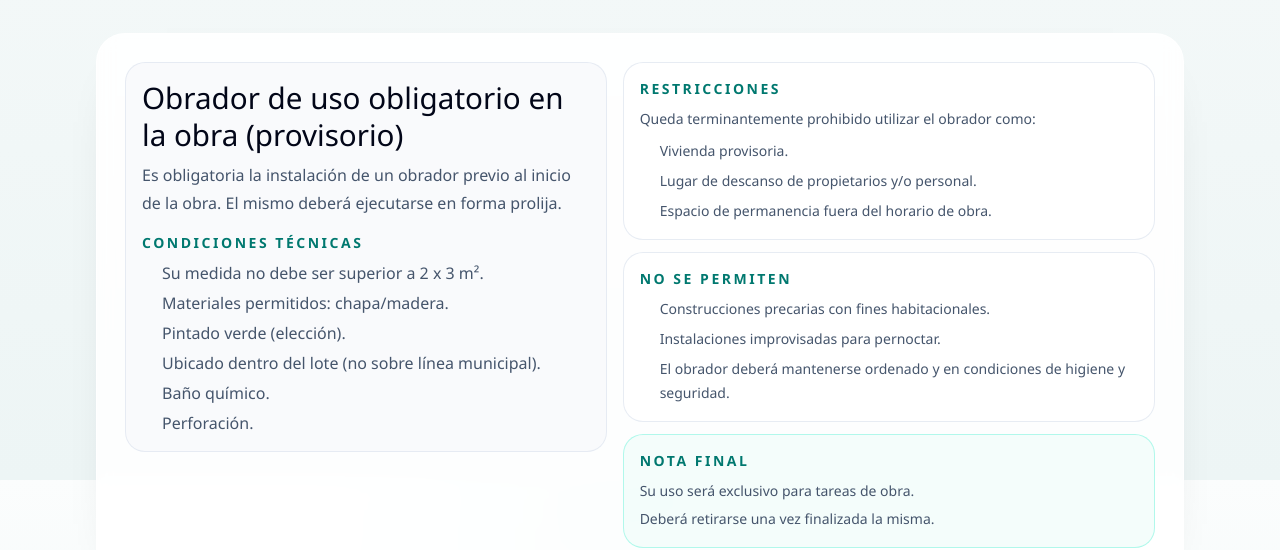
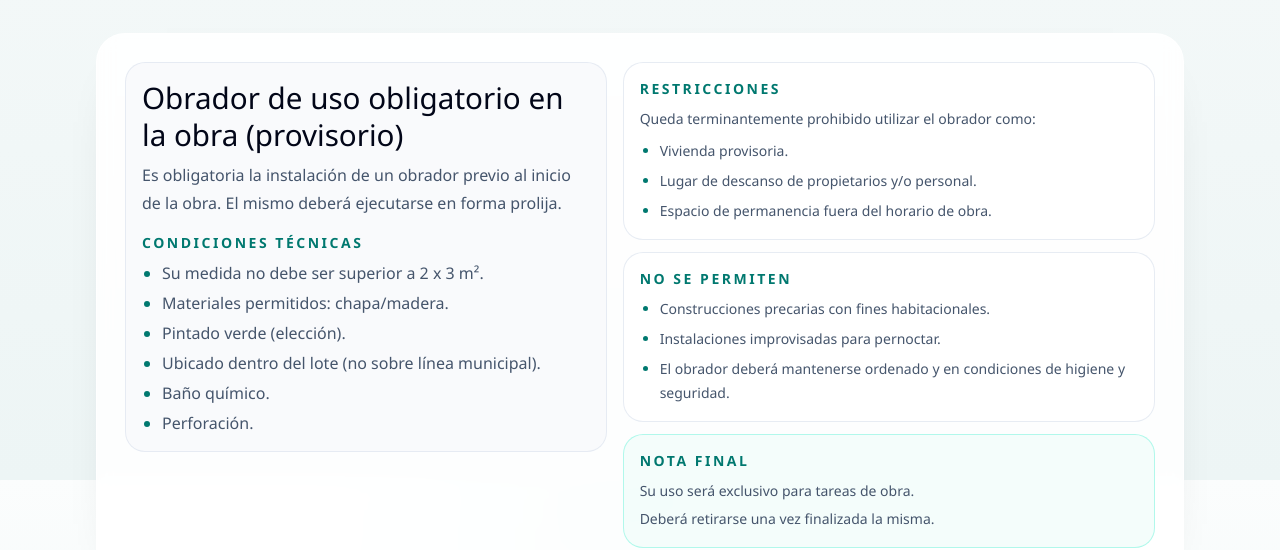
Before and after one commit to ssilviaprieto/san-jorge-desarrollos, a Next.js app: page / in a window 1280 px wide. Shown: the part 3520-4070 px from the top of the page. Built offline with nearby package versions, Linux system fonts and the light colour scheme.

Commit message:
style: improve readability with proper list structure in obrador section

```diff
--- a/src/app/page.tsx
+++ b/src/app/page.tsx
@@ -243,7 +243,7 @@ export default function Home() {
                 <h3 className="text-sm font-semibold uppercase tracking-[0.18em] text-teal-700">
                   Condiciones técnicas
                 </h3>
-                <ul className="space-y-1.5 pl-5 text-sm leading-6 text-slate-600 marker:text-teal-700 sm:text-base">
+                <ul className="list-outside list-disc space-y-1.5 pl-5 text-sm leading-6 text-slate-600 marker:text-teal-700 sm:text-base">
                   <li>Su medida no debe ser superior a 2 x 3 m².</li>
                   <li>Materiales permitidos: chapa/madera.</li>
                   <li>Pintado verde (elección).</li>
@@ -262,7 +262,7 @@ export default function Home() {
                 <p className="mt-2 text-sm leading-6 text-slate-600">
                   Queda terminantemente prohibido utilizar el obrador como:
                 </p>
-                <ul className="mt-2 space-y-1.5 pl-5 text-sm leading-6 text-slate-600 marker:text-teal-700">
+                <ul className="mt-2 list-outside list-disc space-y-1.5 pl-5 text-sm leading-6 text-slate-600 marker:text-teal-700">
                   <li>Vivienda provisoria.</li>
                   <li>Lugar de descanso de propietarios y/o personal.</li>
                   <li>Espacio de permanencia fuera del horario de obra.</li>
@@ -273,7 +273,7 @@ export default function Home() {
                 <h3 className="text-sm font-semibold uppercase tracking-[0.18em] text-teal-700">
                   No se permiten
                 </h3>
-                <ul className="mt-2 space-y-1.5 pl-5 text-sm leading-6 text-slate-600 marker:text-teal-700">
+                <ul className="mt-2 list-outside list-disc space-y-1.5 pl-5 text-sm leading-6 text-slate-600 marker:text-teal-700">
                   <li>Construcciones precarias con fines habitacionales.</li>
                   <li>Instalaciones improvisadas para pernoctar.</li>
                   <li>El obrador deberá mantenerse ordenado y en condiciones de higiene y seguridad.</li>
```
